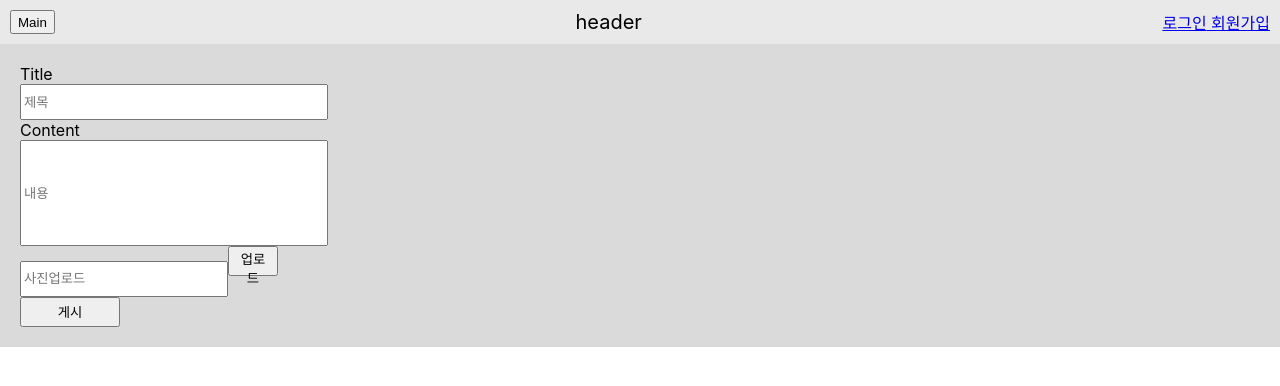
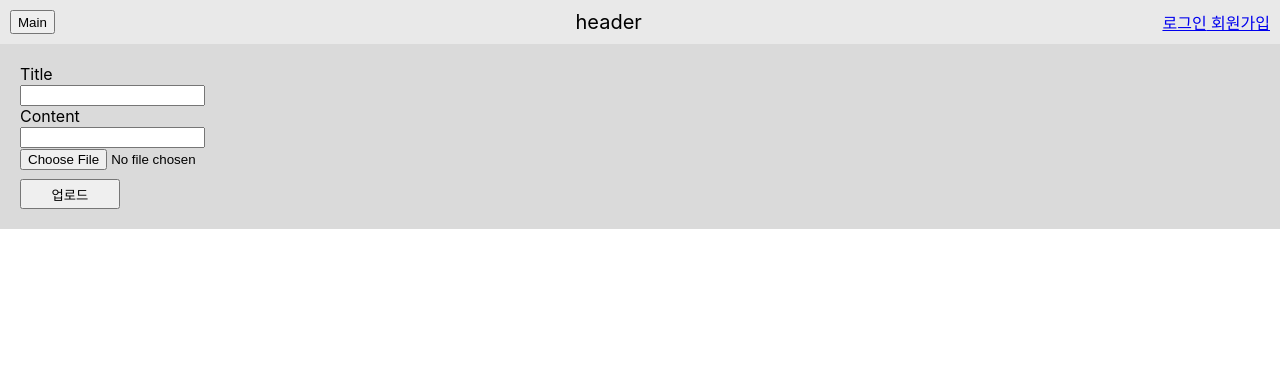
Before and after one commit to mini-project-team6/blush-market-FE, a React (Create React App) app: page /upload in a window 1280 px wide. Shown: the top 386 px of the page. Built offline with nearby package versions, Linux system fonts and the light colour scheme.

Commit message:
feat : 업로드 페이지 기능구현 #13 업로드 페이지 게시글 및 사진 post 추가하였습니다.

```diff
--- /dev/null
+++ b/src/api/upload/upload.js
@@ -0,0 +1,9 @@
+import { instance, baseURL } from "../axios";
+
+const uploadPost = async(newPost) => {
+  const response = await instance.post("/api/post", newPost);
+  return response.data;
+  // console.log(response.data);
+}
+
+export {uploadPost};
--- /dev/null
+++ b/src/components/UploadForm.jsx
@@ -0,0 +1,103 @@
+import useInput from '../hooks/useInput';
+import React ,{ useState } from 'react'
+import { useMutation } from 'react-query';
+import { useQueryClient } from 'react-query';
+import { useNavigate } from 'react-router-dom';
+import styled from "styled-components";
+import { uploadPost } from '../api/upload/upload';
+
+const UploadForm = () => {
+  const navigate = useNavigate();
+  const queryClient = useQueryClient();
+
+  const mutation = useMutation(uploadPost,{
+    onSuccess: () => {
+      queryClient.invalidateQueries("newPost")
+    },
+  });
+
+  const [newpost, setNewPost] = useState({
+    title : '',
+    content : '',
+    image : ''
+  });
+
+  const fileInput = React.useRef(null);
+  const onImgButton = (event) => {
+    event.preventDefault();
+    fileInput.current.click();
+  }
+
+  const [newtitle, onTitleHandler] = useInput('');
+  const [newcontent, onContentHandler] = useInput('');
+  const [newimage, onImageHandler] = useInput('');
+
+  // const onChangeHandler = (event) => {
+  //   const {name, value} = event.target;
+  //   setNewPost ({...newpost, [name]: value});
+  // }
+
+  const onSubmitPostHandler = async (event) => {
+    event.preventDefault();
+    if ( newtitle.trim()=== "" || newcontent.trim()=== "" || newimage.trim()=== ""){
+      return alert("빈칸을 채워주세요");
+    }
+    const newPost = {
+      title : newtitle,
+      content : newcontent,
+      image : newimage
+    };
+    mutation.mutate(newPost);
+    alert("업로드 완료");
+  }
+
+  return (
+    <form onSubmit={onSubmitPostHandler}>
+      <StCard>
+        <label> Title </label><br />
+        <input
+          type = 'text'
+          value={newtitle}
+          onChange={onTitleHandler}
+        /> <br />
+        <label> Content </label> <br />
+        <input
+          type = 'text'
+          value={newcontent}
+          onChange={onContentHandler}
+        /> <br />
+        <StpicInput
+          type="file"
+          placeholder="사진업로드"
+          accept="image/*"
+          ref={fileInput}
+          value = {newimage}
+          onChange={onImageHandler} /> <br />
+        <StupicBtn> 업로드 </StupicBtn>
+        {/* <StuploadBtn onClick={()=>navigate('/')}> 게시 </StuploadBtn> */}
+      </StCard>
+    </form>
+  )
+}
+
+export default UploadForm
+
+const StCard = styled.section`
+background-color: #dadada;
+display : block;
+padding: 20px;
+margin : auto;
+`;
+
+const StupicBtn = styled.button`
+  height : 30px;
+  width : 100px;
+`
+const StuploadBtn = styled.button`
+  height : 30px;
+  width : 100px;
+`
+const StpicInput = styled.input`
+  height : 30px;
+  width : 200px;
+`
--- a/src/pages/Upload.jsx
+++ b/src/pages/Upload.jsx
@@ -1,42 +1,6 @@
-import { Card } from "@mui/material";
 import React from "react";
-import styled from "styled-components";
+import UploadForm from "../components/UploadForm";
 
 export default function Upload() {
-  return (
-    <div>
-      <StCard>
-        <label> Title </label>
-        <br />
-        <input
-          type="text"
-          placeholder="제목"
-          style={{ height: "30px", width: "300px" }}
-        />{" "}
-        <br />
-        <label> Content </label>
-        <br />
-        <input
-          type="text"
-          placeholder="내용"
-          style={{ height: "100px", width: "300px" }}
-        />{" "}
-        <br />
-        <input
-          type="text"
-          placeholder="사진업로드"
-          style={{ height: "30px", width: "200px" }}
-        />
-        <button style={{ height: "30px", width: "50px" }}>업로드</button> <br />
-        <button style={{ height: "30px", width: "100px" }}>게시</button>
-      </StCard>
-    </div>
-  );
-}
-
-const StCard = styled.section`
-  background-color: #dadada;
-  display: block;
-  padding: 20px;
-  margin: auto;
-`;
+  return <UploadForm/>
+  }
```
